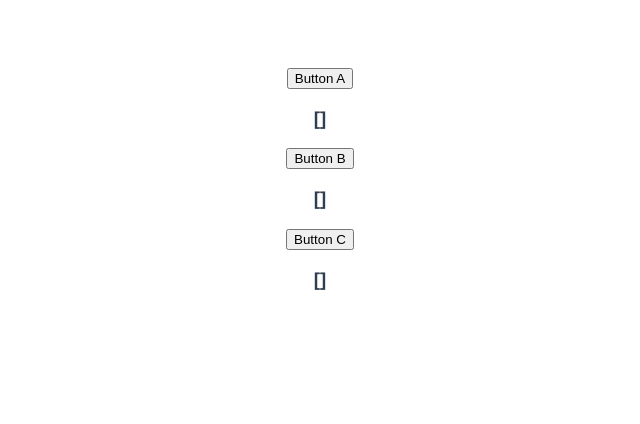
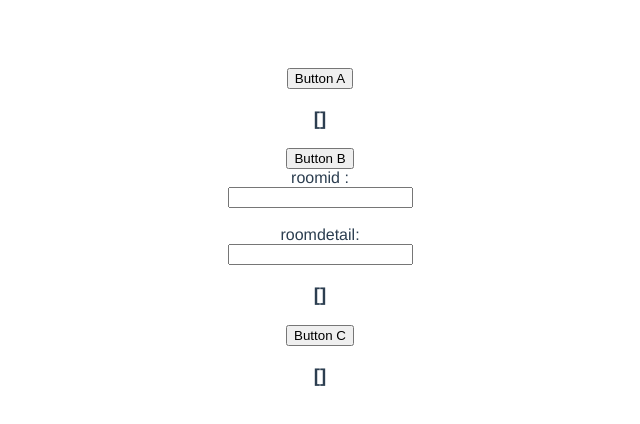
Before and after one commit to gitercn/spring-boot-vuejs-copy, a Vue app in the folder frontend/: page / in a window 1280 px wide. Shown: the top 424 px of the page, without its empty margins (320-960 px from the left). Built offline with nearby package versions, Linux system fonts and the light colour scheme.

Commit message:
pass data from frontend to backend and then to database

```diff
--- a/frontend/src/components/Service.vue
+++ b/frontend/src/components/Service.vue
@@ -6,6 +6,18 @@
     <h3>{{ postsa }}</h3>
 
     <button class=”Search__button” @click="callRestServiceb()">Button B</button>
+    <br>
+    roomid    :
+    <br>
+    <input v-model="room.roomid">
+    <br>
+    {{ room.roomid }}
+    <br>
+    roomdetail:
+    <br>
+    <input v-model="room.roomdetail">
+    <br>
+    {{ room.roomdetail }}
 
     <h3>{{ postsb }}</h3>
 
@@ -27,7 +39,11 @@ export default {
       postsa: [],
       postsb: [],
       postsc: [],
-      errors: []
+      errors: [],
+      room: {
+        roomid: "",
+        roomdetail: ""
+      }
     }
   },
   methods: {
@@ -43,7 +59,7 @@ export default {
         })
     },
     callRestServiceb () {
-      AXIOS.get(`api/hellob`)
+      AXIOS.post(`api/hellob`, this.room)
         .then(response => {
           // JSON responses are automatically parsed.
           this.postsb = response.data
```
Also changed, not shown: 1 other file (tests, documents, lock files or other folders).
